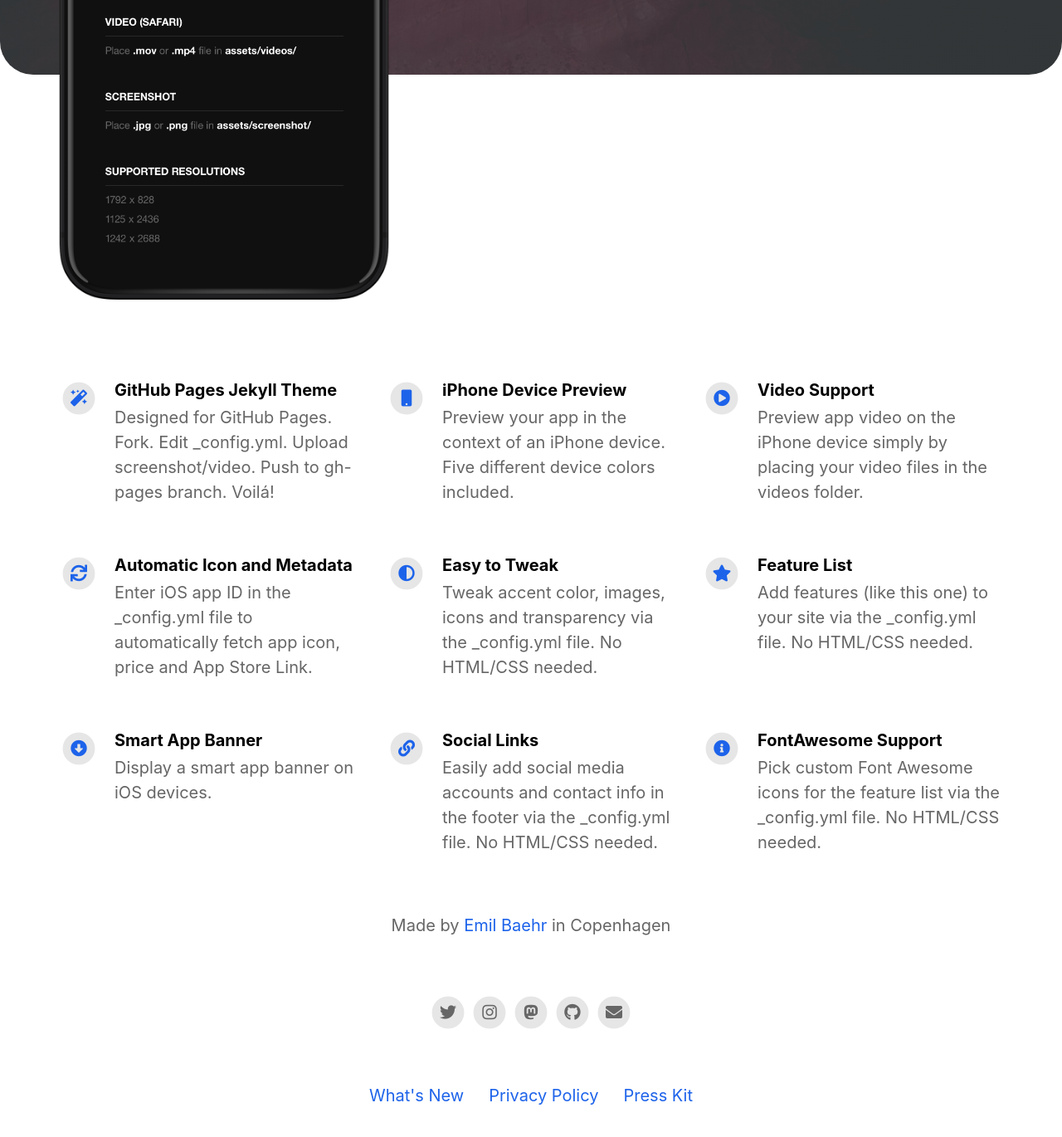
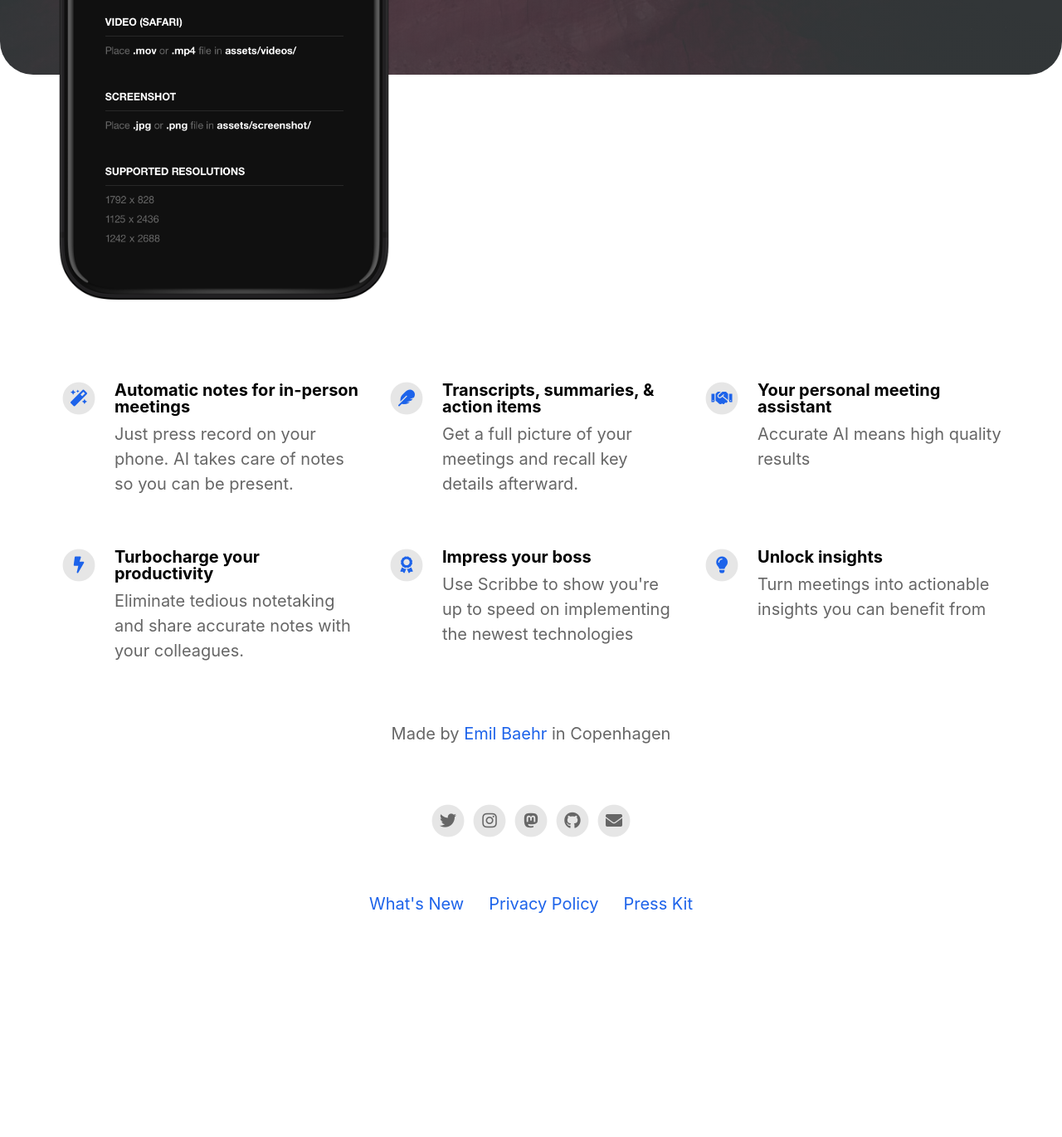
Before and after one commit to shaumo/scribbe-landing-page, a Jekyll site: the page built from index.html, in a window 1280 px wide and 1400 px high, scrolled down 624 px. Shown: the top 1370 px of the window at 83% size. Built offline with Jekyll 4.4.1, drawn with Linux system fonts in a browser that asks for light colours; nearby versions of some CDN libraries; after the commit the page ends 1793 px from its top, so only the background shows below that.

Commit message:
Update _config.yml
Changed app features list

```diff
--- a/_config.yml
+++ b/_config.yml
@@ -36,45 +36,45 @@ mastodon_link                             : https://mastodon.social/@ebaehr
 # Feature List                            Edit, add or remove features to be presented.
 features                                  :
 
-  - title                                 : GitHub Pages Jekyll Theme
-    description                           : Designed for GitHub Pages. Fork. Edit _config.yml. Upload screenshot/video. Push to gh-pages branch. Voilá!
+  - title                                 : Automatic notes for in-person meetings
+    description                           : Just press record on your phone. AI takes care of notes so you can be present.
     fontawesome_icon_name                 : magic
 
-  - title                                 : iPhone Device Preview
-    description                           : Preview your app in the context of an iPhone device. Five different device colors included.
-    fontawesome_icon_name                 : mobile
+  - title                                 : Transcripts, summaries, & action items
+    description                           : Get a full picture of your meetings and recall key details afterward.
+    fontawesome_icon_name                 : feather
 
-  - title                                 : Video Support
-    description                           : Preview app video on the iPhone device simply by placing your video files in the videos folder.
-    fontawesome_icon_name                 : play-circle
+  - title                                 : Your personal meeting assistant
+    description                           : Accurate AI means high quality results
+    fontawesome_icon_name                 : handshake
 
-  - title                                 : Automatic Icon and Metadata
-    description                           : Enter iOS app ID in the _config.yml file to automatically fetch app icon, price and App Store Link.
-    fontawesome_icon_name                 : sync
+  - title                                 : Turbocharge your productivity
+    description                           : Eliminate tedious notetaking and share accurate notes with your colleagues.
+    fontawesome_icon_name                 : bolt
 
-  - title                                 : Easy to Tweak
-    description                           : Tweak accent color, images, icons and transparency via the _config.yml file. No HTML/CSS needed.
-    fontawesome_icon_name                 : adjust
+  - title                                 : Impress your boss
+    description                           : Use Scribbe to show you're up to speed on implementing the newest technologies
+    fontawesome_icon_name                 : award
 
-  - title                                 : Feature List
-    description                           : Add features (like this one) to your site via the _config.yml file. No HTML/CSS needed.
-    fontawesome_icon_name                 : star
+  - title                                 : Unlock insights
+    description                           : Turn meetings into actionable insights you can benefit from
+    fontawesome_icon_name                 : lightbulb
 
-  - title                                 : Smart App Banner
-    description                           : Display a smart app banner on iOS devices.
-    fontawesome_icon_name                 : arrow-alt-circle-down
+  # - title                                 : Smart App Banner
+  #   description                           : Display a smart app banner on iOS devices.
+  #   fontawesome_icon_name                 : arrow-alt-circle-down
 
-  - title                                 : Social Links
-    description                           : Easily add social media accounts and contact info in the footer via the _config.yml file. No HTML/CSS needed.
-    fontawesome_icon_name                 : link
+  # - title                                 : Social Links
+  #   description                           : Easily add social media accounts and contact info in the footer via the _config.yml file. No HTML/CSS needed.
+  #   fontawesome_icon_name                 : link
 
-  - title                                 : FontAwesome Support
-    description                           : Pick custom Font Awesome icons for the feature list via the _config.yml file. No HTML/CSS needed.
-    fontawesome_icon_name                 : info-circle
+  # - title                                 : FontAwesome Support
+  #   description                           : Pick custom Font Awesome icons for the feature list via the _config.yml file. No HTML/CSS needed.
+  #   fontawesome_icon_name                 : info-circle
 
-  - title                                 : # New Feature Title
-    description                           : # New Feature Description
-    fontawesome_icon_name                 : # Enter Font Awesome icon name (e.g. star). Find icons on fontawesome.com/icons.
+  # - title                                 : # New Feature Title
+  #   description                           : # New Feature Description
+  #   fontawesome_icon_name                 : # Enter Font Awesome icon name (e.g. star). Find icons on fontawesome.com/icons.
 
 
 
```
